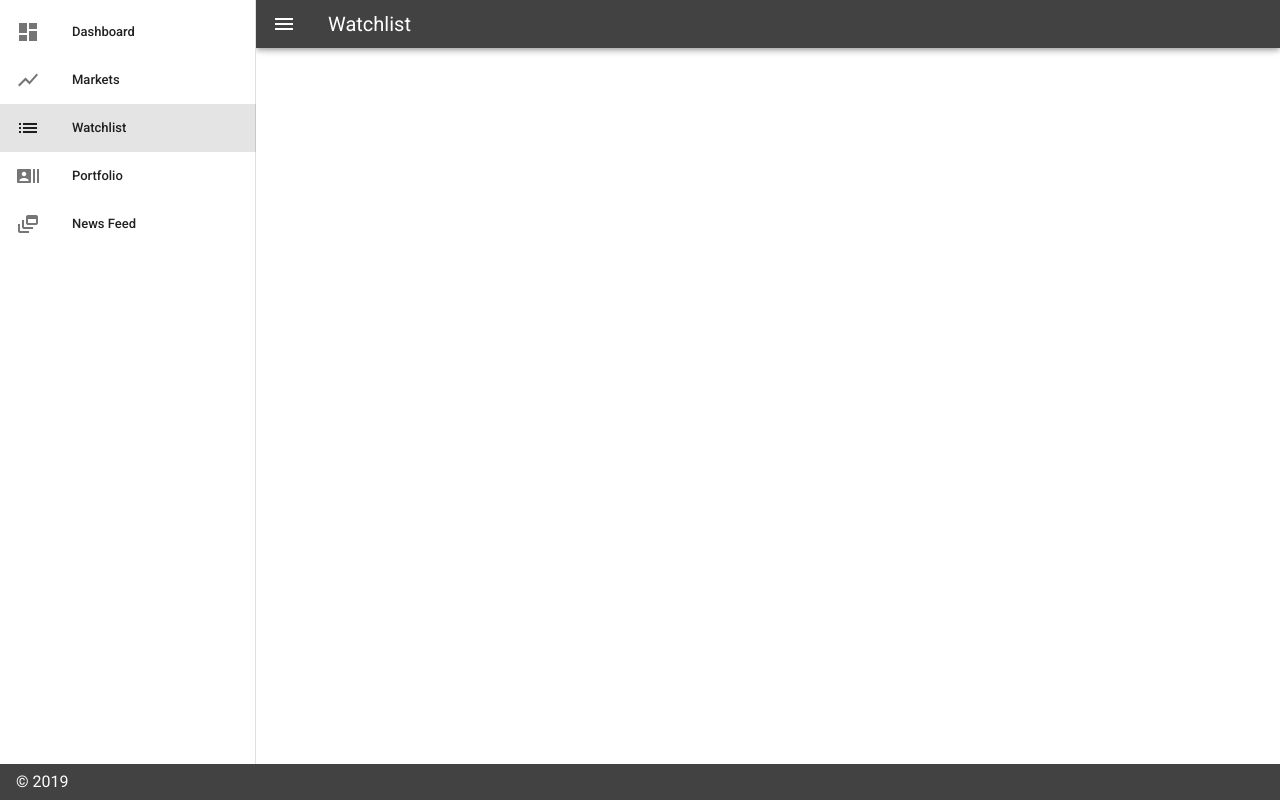
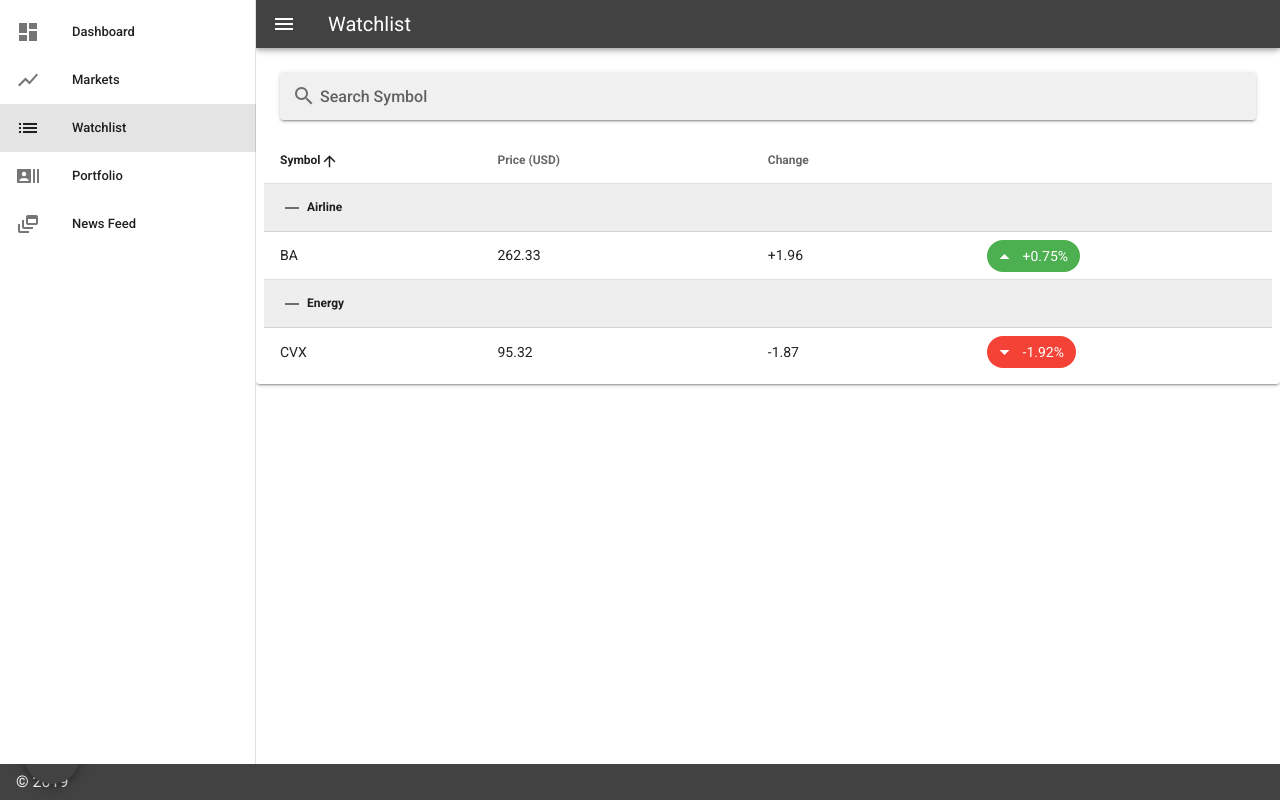
Before and after one commit to mismaah-abdulla/stock-portfolio, a Vue app: page /watchlist in a window 1280 px wide. Built offline with nearby package versions, Linux system fonts and the light colour scheme.

Commit message:
Add watchlist

```diff
--- a/src/router/index.js
+++ b/src/router/index.js
@@ -2,6 +2,7 @@ import Vue from 'vue'
 import VueRouter from 'vue-router'
 import Dashboard from '../views/Dashboard'
 import Markets from '../views/Markets'
+import Watchlist from '../views/Watchlist'
 
 Vue.use(VueRouter)
 
@@ -19,7 +20,7 @@ const routes = [
   {
     path: '/watchlist',
     name: 'Watchlist',
-    component: Dashboard
+    component: Watchlist
   },
   {
     path: '/portfolio',
--- /dev/null
+++ b/src/views/Watchlist.vue
@@ -0,0 +1,292 @@
+<template>
+<div class="Watchlist">
+      <v-card class="pa-2">
+
+      <v-card-title>
+        <v-text-field
+          v-model="search"
+          clearable
+          prepend-inner-icon=mdi-magnify
+          color='white'
+          label="Search Symbol"
+          single-line
+          solo-inverted
+          hide-details
+        ></v-text-field>
+      </v-card-title>
+    <!-- END OF SEARCH -->
+
+    <!-- DATA TABLE -->
+      <v-data-table
+        :headers="computedHeaders"
+        :items ="watchlist"
+        :search="search"
+        hide-actions
+        hide-default-footer
+        fixed-header
+        sort-by="symbol"
+        @click:row="tablerowClick"
+        group-by="category"
+      >
+
+       <template v-slot:group.header="{items, isOpen, toggle}">
+        <th colspan=6>
+          <v-icon @click="toggle">
+            {{ isOpen ? 'mdi-minus' : 'mdi-plus' }}
+          </v-icon>
+          {{ items[0].category }}
+        </th>
+      </template>
+
+      <template v-slot:item.chg_percent="{ item }">
+        <v-chip :color="getColor(item.chg_percent)" dark>
+          <v-icon left v-if="item.chg_percent>'0%'">mdi-menu-up</v-icon>
+          <v-icon left v-else-if="item.chg_percent<'0%'">mdi-menu-down</v-icon>
+          <v-icon left v-else>mdi-equal</v-icon>
+          <div v-if="item.chg_percent>'0%'"> +{{item.chg_percent}}</div>
+          <div v-else> {{item.chg_percent }}</div>
+        </v-chip>
+      </template>
+
+      <template v-slot:item.action="{  }">
+        <v-icon color='blue' style="horizontal-align: middle"
+          small
+          @click="dialog=true">
+          mdi-trash-can-outline
+        </v-icon>
+      </template>
+      </v-data-table>
+    </v-card>
+  <!-- END OF DATA TABLE-->
+
+  <!-- DELETE DIALOG -->
+    <v-dialog
+        v-model="dialog"
+        max-width="290"
+      >
+        <v-card>
+          <v-card-title class="headline">{{Newitem}}</v-card-title>
+
+          <v-card-text>
+            Are you sure you want to delete this symbol from watchlist?
+          </v-card-text>
+
+          <v-card-actions>
+            <v-spacer></v-spacer>
+
+            <v-btn
+              color=primary
+              text
+              @click="dialog = false"
+            >
+              Cancel
+            </v-btn>
+
+            <v-btn
+              color="error"
+              depressed
+              @click="deleteItem(item)"
+            >
+              Delete
+            </v-btn>
+          </v-card-actions>
+        </v-card>
+      </v-dialog>
+    <!-- END OF DELETE DIALOG -->
+
+    <!-- ADD BUTTON -->
+
+
+
+ <v-dialog v-model="dialog2" max-width="500px">
+            <template v-slot:activator="{ on }">
+             <v-btn class="mx-2" v-on="on" fixed bottom left fab dark color="primary" >
+    <v-icon dark>mdi-plus</v-icon>
+    </v-btn>
+            </template>
+            <v-card>
+              <v-card-title>
+                <span class="headline">Add (Temp)</span>
+              </v-card-title>
+  <!-- HARD CORDED, RETRIEVE FROM DB -->
+              <v-card-text>
+                <v-container>
+                  <v-row>
+                    <v-col cols="12" sm="6" md="4">
+                      <v-autocomplete v-model="editedItem.symbol" :items="samplesymbol" label="Symbol" ></v-autocomplete>
+                    </v-col>
+                    <v-col cols="12" sm="6" md="4">
+                      <v-text-field v-model="editedItem.category" :rules="strRules" clearable="true" label="Category" ></v-text-field>
+                    </v-col>
+                    <v-col cols="12" sm="6" md="4">
+                      <v-text-field v-model="editedItem.price" :rules="intRules" clearable="true"  prefix="$ " label="Price (USD)" ></v-text-field>
+                    </v-col>
+                    <v-col cols="12" sm="6" md="4">
+                      <v-text-field v-model="editedItem.chg" :rules="intRules" clearable="true" prefix="$ "  label="Change" ></v-text-field>
+                    </v-col>
+                    <v-col cols="12" sm="6" md="4">
+                      <v-text-field v-model="editedItem.chg_percent" :rules="intRules" clearable="true"  suffix=" %" label="Change (%)" ></v-text-field>
+                    </v-col>
+                  </v-row>
+                </v-container>
+              </v-card-text>
+
+              <v-card-actions>
+                <v-spacer></v-spacer>
+                <v-btn color="blue" text @click="close">Cancel</v-btn>
+                <v-btn color="blue " text @click="save">Save</v-btn>
+              </v-card-actions>
+            </v-card>
+          </v-dialog>
+
+    <!-- END OF BUTTON -->
+
+
+</div>
+
+</template>
+
+<script>
+//import Footer from './components/Footer'
+
+export default {
+  name: 'Watchlist',
+  components: {
+    //Footer,
+
+
+  },
+ data: function() {
+    return{
+      search:'',hideEdit:true,drawer: null,
+      dialog:false, delete_clicked: false,
+      dialog2:false,
+
+      menuItems:[
+      {icon:"mdi-chart-areaspline",title:"Market", link:"/Market"},
+      {icon:"mdi-binoculars",title:"Watchlist", link:"/watchlist"},
+      {icon:"mdi-account-box-outline",title:"Portfolio",link:"/portfolio"},
+      {icon:"mdi-newspaper",title:"News Feed", link:"/news"}
+      ],
+
+      samplesymbol:['AAPL', 'FB', 'GOGL'],
+
+      headers: [
+        {
+          text: 'Symbol',
+          align: 'start',
+          value: 'symbol',
+        },
+        { filterable: false,text: 'Price (USD)', value: 'price' },
+        {  text: 'Change', value: 'chg' },
+        { sortable:false, filterable: false, value: 'chg_percent' },
+        { value: 'action', sortable: false },
+        {text: "Category", value:"category",sortable:false, filterable: false}
+      ],
+
+      watchlist: [{
+            price: "262.33",
+            high: "264.29",
+            low: "249.80",
+            chg: "+1.96",
+            chg_percent: "0.75%",
+            dateTime: "2020-03-07 05:08:14",
+            symbol: "BA",
+            id: "1",
+            category:"Airline"
+        },
+        {
+            price: "95.32",
+            high: "96.06",
+            low: "93.42",
+            chg: "-1.87",
+            chg_percent: "-1.92%",
+            dateTime: "2020-03-07 05:08:14",
+            symbol: "CVX",
+            id: "2",
+            category:"Energy"
+        }
+      ],
+
+      editedItem: {
+        symbol: "",
+        price: "",
+        chg: "",
+        chg_percent: "",
+        category: "",
+      },
+
+      defaultItem: {
+        symbol: "",
+        price: "",
+        chg: "",
+        chg_percent: "",
+        category: "",
+      },
+
+      strRules: [
+        v => !!v || 'This field is required',
+        v => (v && v.length <= 10) || 'Must be less than 10 characters',
+      ],
+
+      intRules: [
+        v => !!v || 'This field is required',
+        v => (v && v.length <= 10) || 'Must be less than 10 characters',
+      ],
+    }
+ },
+
+ methods:{
+      editMode () {
+        this.hideEdit = !(this.hideEdit)
+      },
+
+      deleteItem (item) {
+        const index = this.watchlist.indexOf(item)
+        this.dialog=false
+        this.watchlist.splice(index, 1)
+        this.hideEdit=true
+      },
+
+      getColor (change) {
+        if (change < '0%') return 'red'
+        else if (change >='0%') return 'green'
+      },
+
+      tablerowClick(value){
+        if(this.hideEdit){
+          alert("Going to " + value.symbol)
+        }
+      },
+
+      close () {
+        this.dialog2 = false
+        this.editedItem =Object.assign({}, this.defaultItem)
+        this.$refs.editedItem.reset()
+      },
+
+      save () {
+        this.editedItem.chg_percent+="%"
+        this.watchlist.push(this.editedItem)
+        this.close()
+      },
+  },
+
+ computed:{
+      computedHeaders () {
+      if(this.hideEdit){
+        return this.headers.filter(header => header.value !== "action")
+      }
+      else{
+      return this.headers}
+      },
+
+
+  },
+}
+
+</script>
+
+<style>
+
+</style>
```
